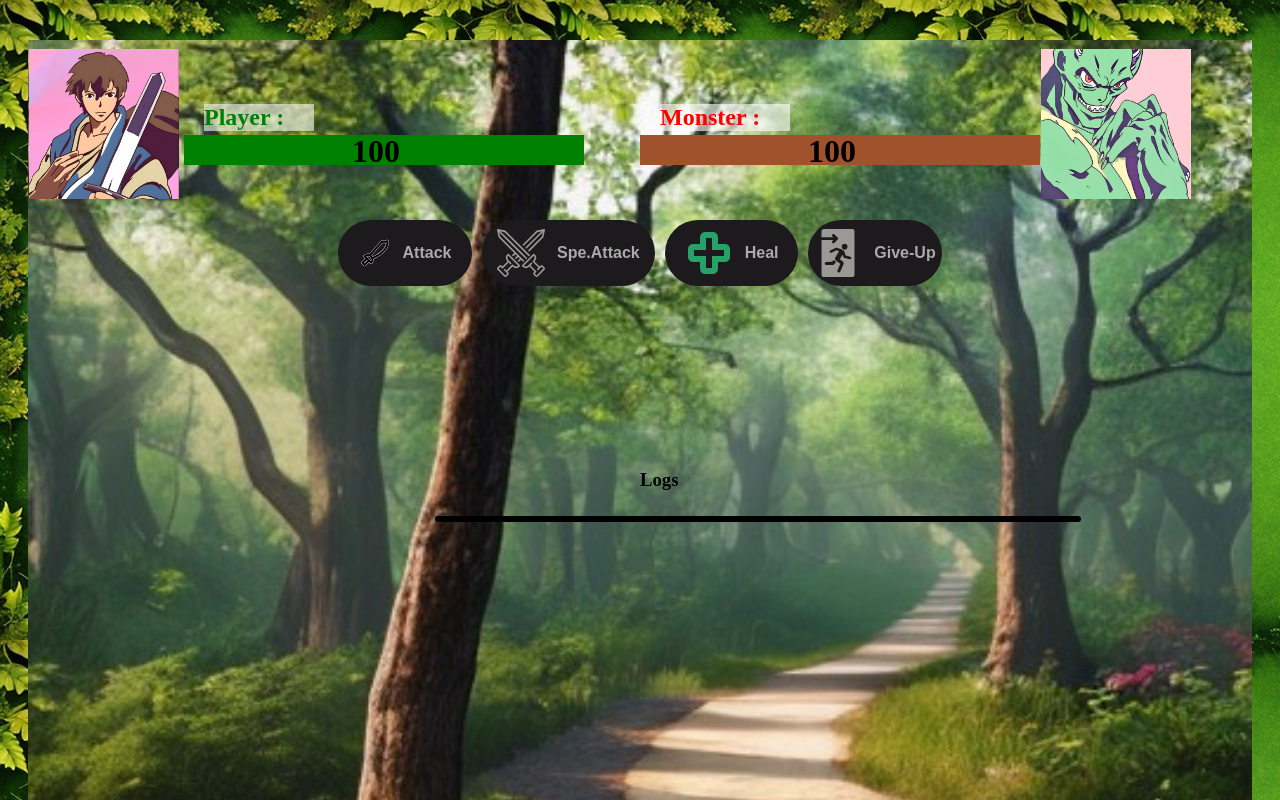
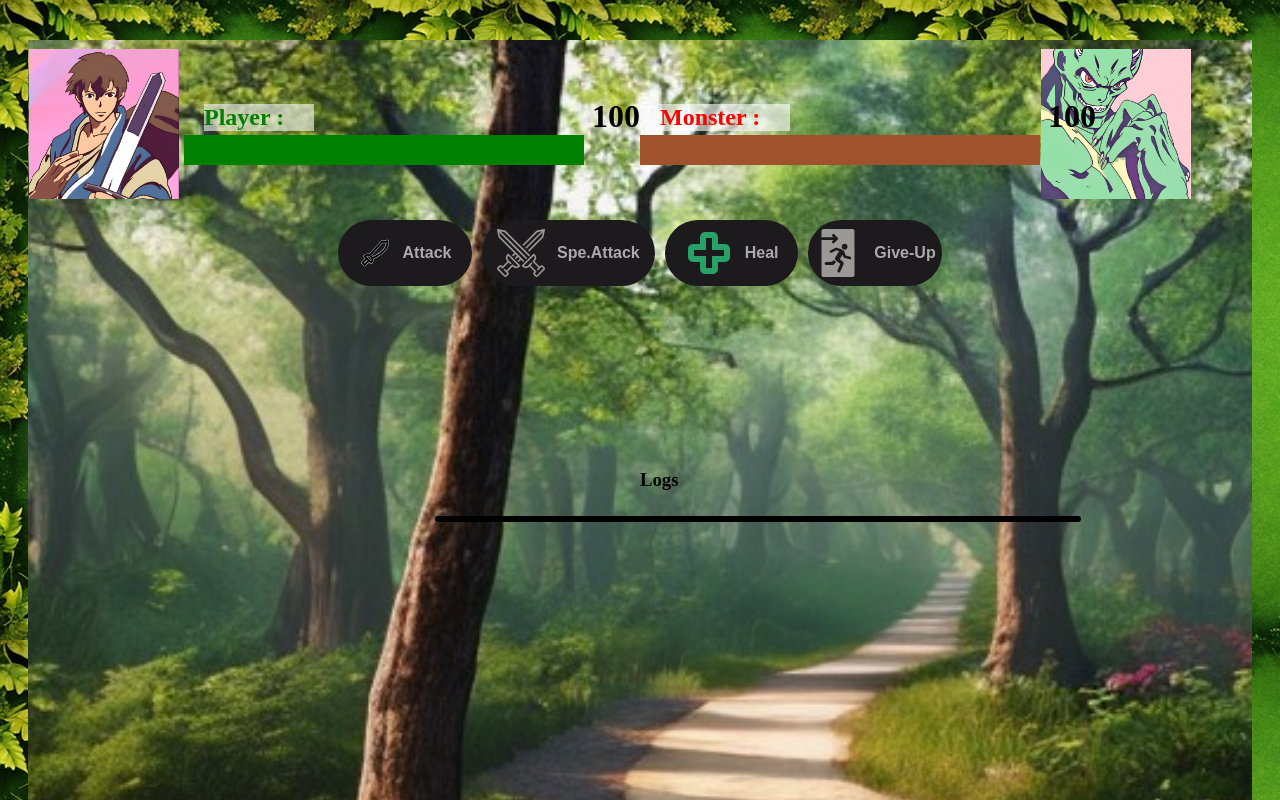
Before and after one commit to AoiLeyos/MonsterSlayerAngular, an Angular app: page / in a window 1280 px wide. Shown: the top 800 px of the page. Built offline with nearby package versions, Linux system fonts and the light colour scheme.

Commit message:
style(health.component.css) reposition health text in progress-bar

```diff
--- a/src/app/health/health.component.css
+++ b/src/app/health/health.component.css
@@ -1,6 +1,9 @@
 span {
     position: relative;
-    right: 240px;
+    top: -35px;
     font-size: 2rem;
     font-weight: bold;
+    height: 100px;
+    width: 400px;
+    z-index: 2;
 }
```
